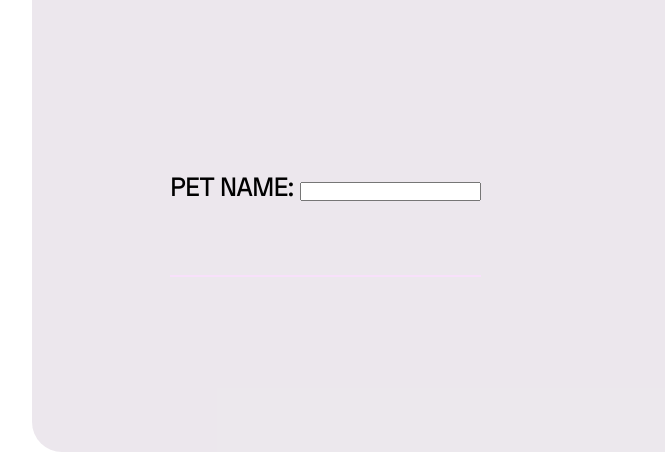
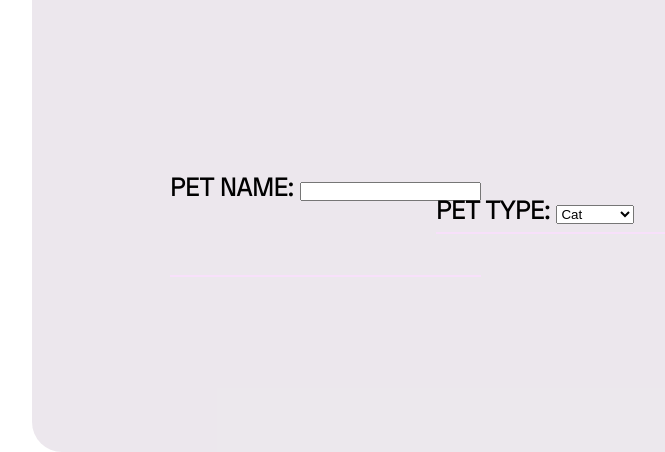
Before and after one commit to PIPEPIR/PIPET-hospital-Website, a PHP site: page /tryproj.html in a window 1280 px wide; the page is wider, and only the part inside the window is pictured. Shown: the part 375-827 px from the top of that part, without its empty margins (38-703 px from the left). Run offline with PHP 8.4, Linux system fonts and the light colour scheme.

Commit message:
Update newpatient.css

```diff
--- a/newpatient.css
+++ b/newpatient.css
@@ -110,7 +110,8 @@ body{
     background: rgba(83, 44, 89, 0.11);
     border-radius: 30px
 }
-    .petname1{
+
+.petname1{
         position: absolute;
         width: 1000 px;
         height: 100px;
@@ -125,3 +126,20 @@ body{
         color: #000000;
         border-bottom: 2px solid #F8E0FB;
     }
+
+    .petname5{
+        position: absolute;
+        width:  260px;
+        height: 34px;
+        left: 404px;
+        top: 359px;
+        font-family: 'Space Grotesk';
+        font-style: normal;
+        font-weight: 1000;
+        font-size: 25px;
+        line-height: 20px;
+        /* identical to box height, or 80% */
+        color: #000000;
+        border-bottom: 2px solid #F8E0FB;
+
+    }
```
